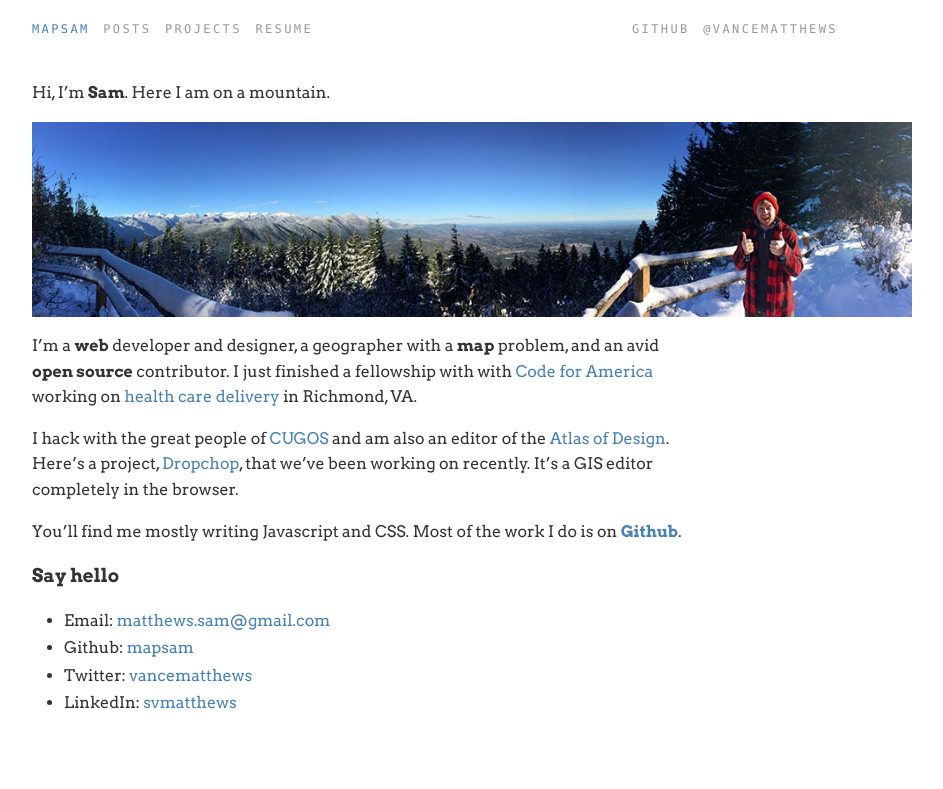
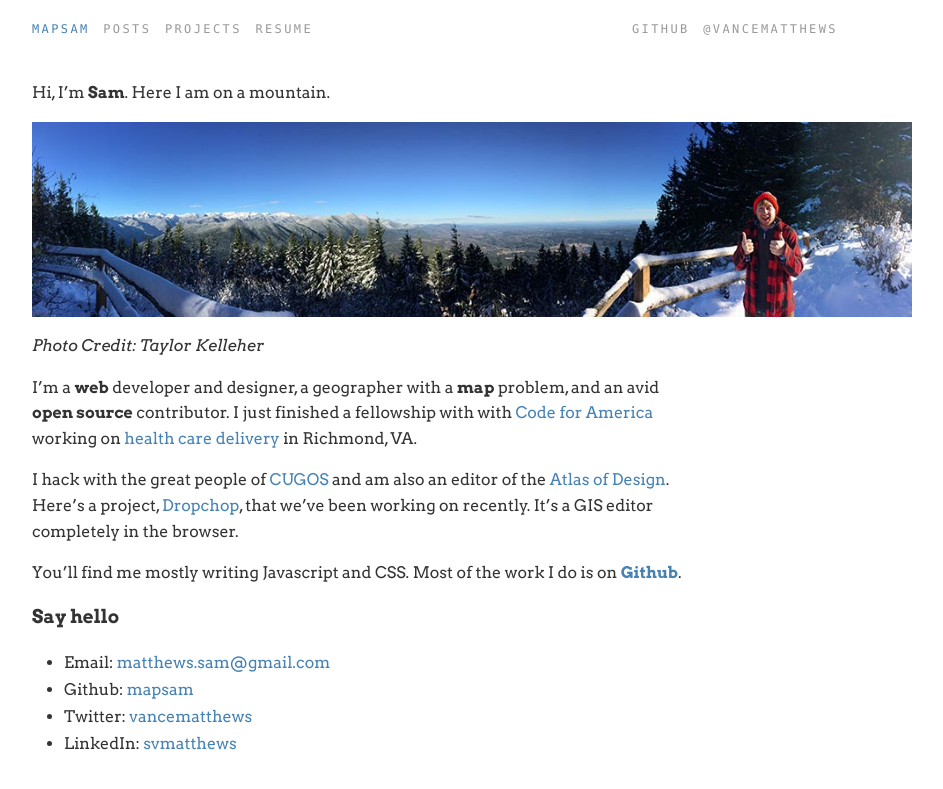
Before and after one commit to mapsam/mapsam.github.io, a Jekyll site: the page built from index.md, in a window 1280 px wide. Shown: the top 789 px of the page, without its empty margins (200-1143 px from the left). Built offline with Jekyll 4.4.1, drawn with Linux system fonts in a browser that asks for light colours; nearby versions of some CDN libraries; Markdown is read by kramdown in place of the engine named in the settings.

Commit message:
photo credit

```diff
--- a/index.md
+++ b/index.md
@@ -8,6 +8,8 @@ layout: default
 Hi, I'm **Sam**. Here I am on a mountain.
 
 ![mapsam on a mountain](/images/mt-walker.jpg)
+
+*Photo Credit: Taylor Kelleher*
 
 I'm a **web** developer and designer, a geographer with a **map** problem, and an avid **open source** contributor. I just finished a fellowship with with [Code for America](http://codeforamerica.org) working on [health care delivery](http://rva.codeforamerica.org/end-of-year-report/) in Richmond, VA.
 
```
